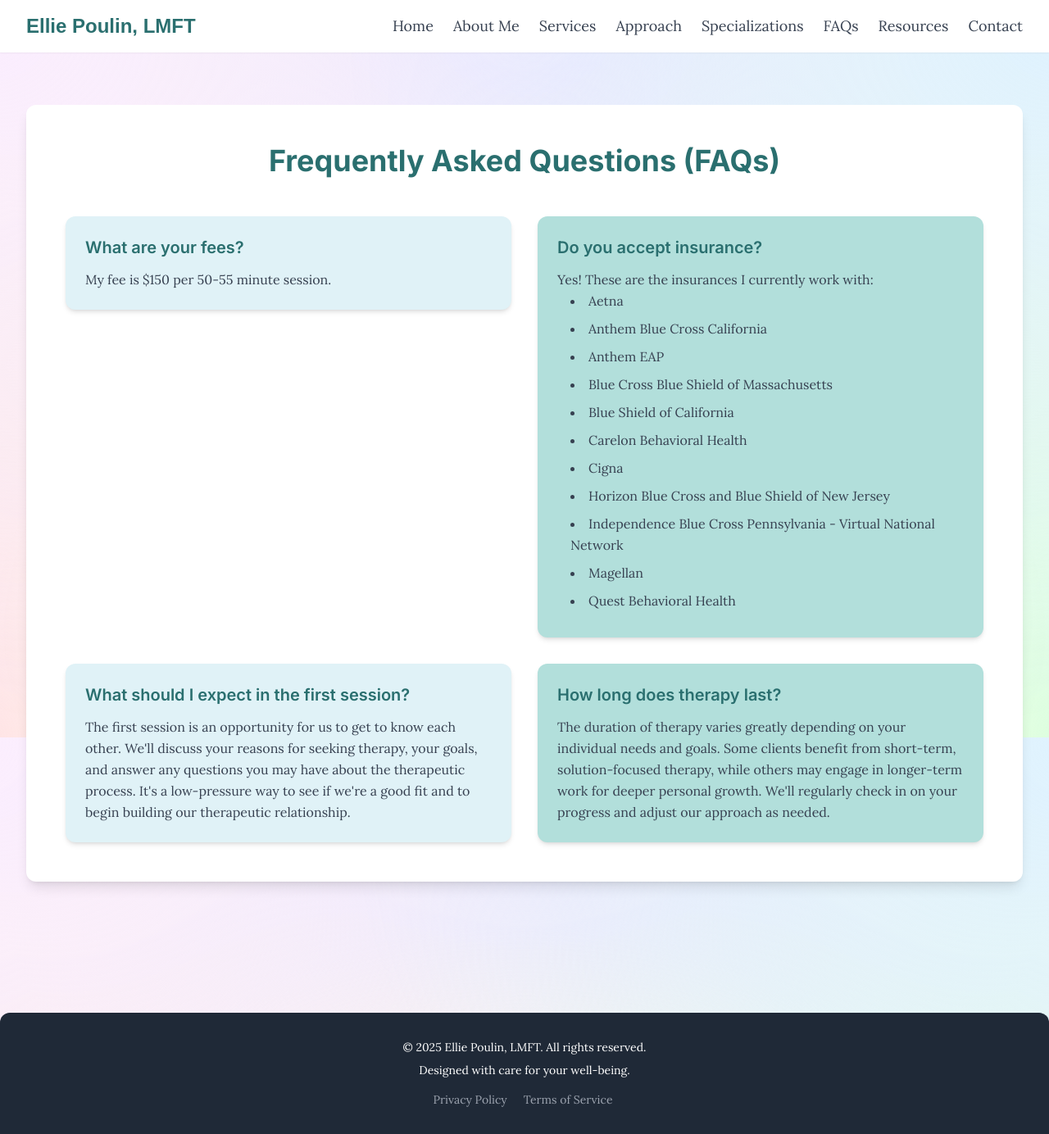
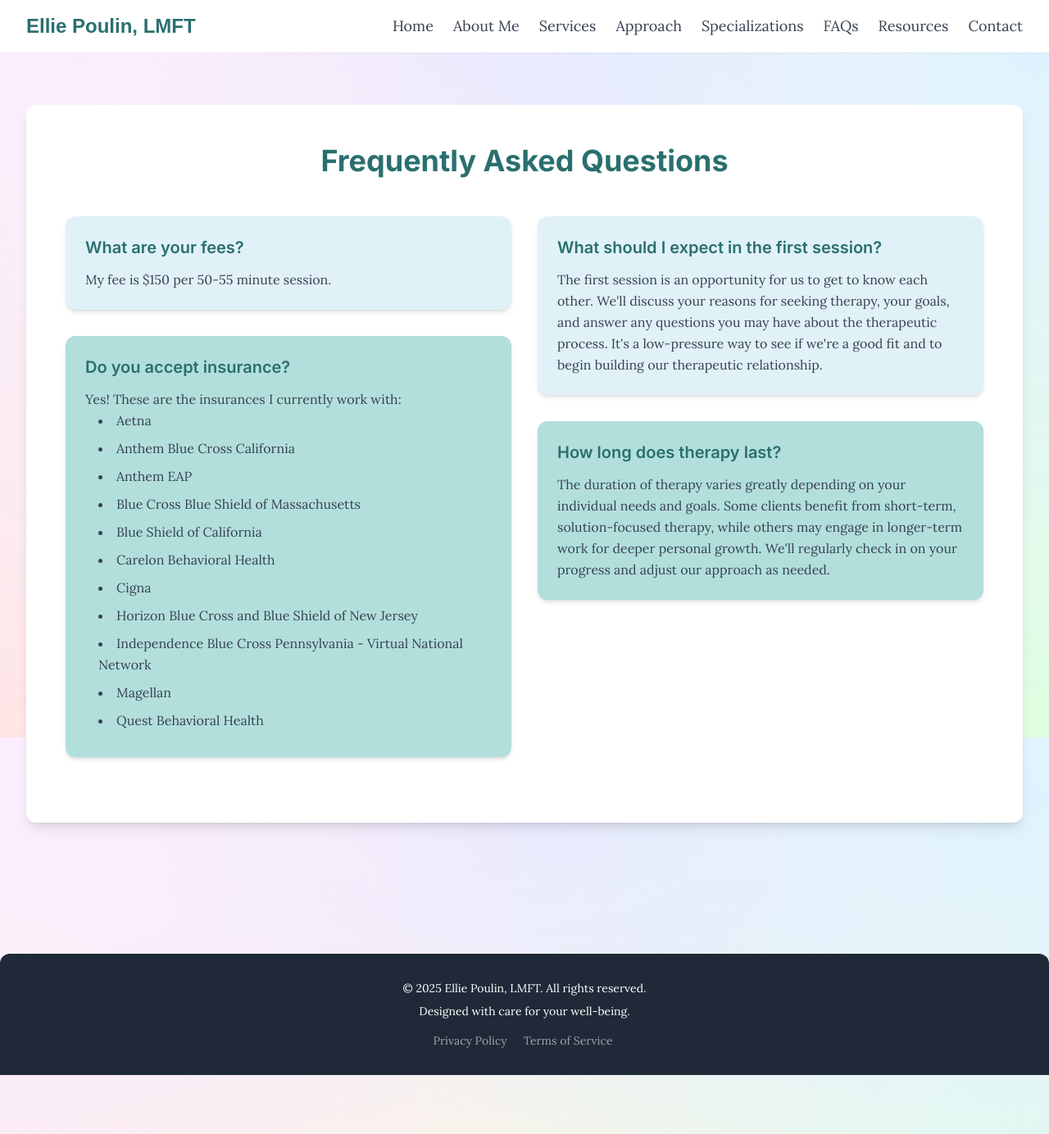
Before and after one commit to elliepoulin/elliepoulin.github.io, a Jekyll site: the page built from faqs.html, in a window 1280 px wide. Shown: the whole page at 82% size. Built offline with Jekyll 4.4.1, drawn with Linux system fonts in a browser that asks for light colours; nearby versions of some CDN libraries; some web fonts are replaced.

Commit message:
Update faqs.html - changed to two column flow instead of grid

```diff
--- a/faqs.html
+++ b/faqs.html
@@ -6,17 +6,18 @@ permalink: /faqs/
 
 <section class="py-16 px-4 sm:px-6 lg:px-8 container mx-auto mb-12">
     <div class="bg-white p-8 md:p-12 rounded-xl shadow-lg">
-        <h1 class="text-4xl font-bold text-primary-dark text-center mb-12">Frequently Asked Questions (FAQs)</h1>
-        <div class="grid grid-cols-1 md:grid-cols-2 gap-8 items-start">
+        <h1 class="text-4xl font-bold text-primary-dark text-center mb-12">Frequently Asked Questions</h1>
+        <!-- Changed to multi-column layout for better flow -->
+        <div class="columns-1 md:columns-2 gap-8">
             <!-- FAQ Item 1 -->
-            <div class="bg-accent-light p-6 rounded-xl shadow-md">
+            <div class="bg-accent-light p-6 rounded-xl shadow-md mb-8 inline-block w-full break-inside-avoid-column">
                 <h2 class="text-xl font-semibold text-primary-dark mb-3">What are your fees?</h2>
                 <p class="text-gray-700 leading-relaxed">
                     My fee is $150 per 50-55 minute session.
                 </p>
             </div>
             <!-- FAQ Item 2 -->
-            <div class="bg-accent-medium p-6 rounded-xl shadow-md">
+            <div class="bg-accent-medium p-6 rounded-xl shadow-md mb-8 inline-block w-full break-inside-avoid-column">
                 <h2 class="text-xl font-semibold text-primary-dark mb-3">Do you accept insurance?</h2>
                 <p class="text-gray-700 leading-relaxed">
                     Yes! These are the insurances I currently work with:
@@ -36,14 +37,14 @@ permalink: /faqs/
                 </ul>
             </div>
             <!-- FAQ Item 3 -->
-            <div class="bg-accent-light p-6 rounded-xl shadow-md">
+            <div class="bg-accent-light p-6 rounded-xl shadow-md mb-8 inline-block w-full break-inside-avoid-column">
                 <h2 class="text-xl font-semibold text-primary-dark mb-3">What should I expect in the first session?</h2>
                 <p class="text-gray-700 leading-relaxed">
                     The first session is an opportunity for us to get to know each other. We'll discuss your reasons for seeking therapy, your goals, and answer any questions you may have about the therapeutic process. It's a low-pressure way to see if we're a good fit and to begin building our therapeutic relationship.
                 </p>
             </div>
             <!-- FAQ Item 4 -->
-            <div class="bg-accent-medium p-6 rounded-xl shadow-md">
+            <div class="bg-accent-medium p-6 rounded-xl shadow-md mb-8 inline-block w-full break-inside-avoid-column">
                 <h2 class="text-xl font-semibold text-primary-dark mb-3">How long does therapy last?</h2>
                 <p class="text-gray-700 leading-relaxed">
                     The duration of therapy varies greatly depending on your individual needs and goals. Some clients benefit from short-term, solution-focused therapy, while others may engage in longer-term work for deeper personal growth. We'll regularly check in on your progress and adjust our approach as needed.
```
